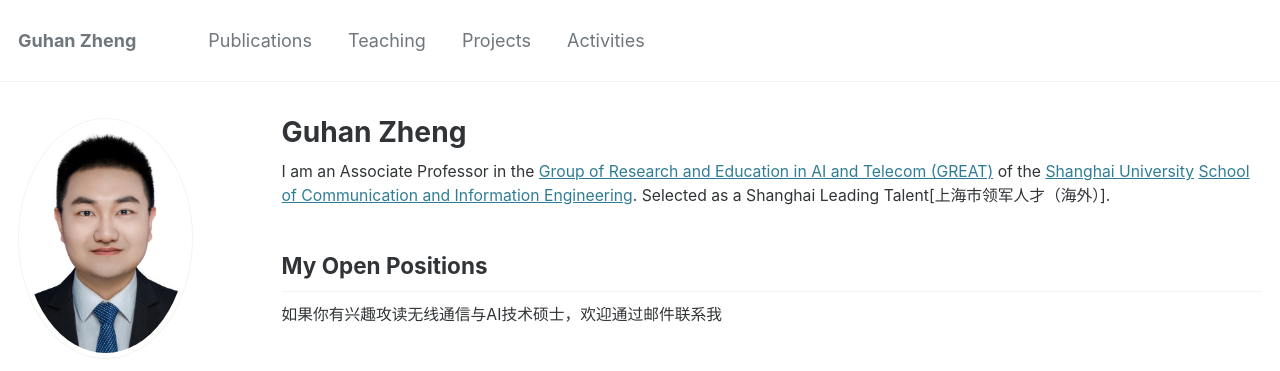
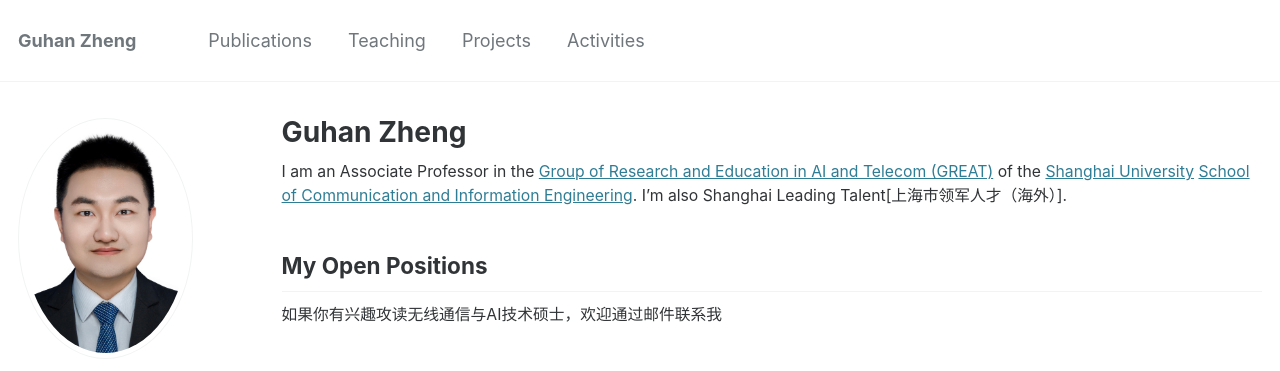
Before and after one commit to Guhan328/Guhan328.github.io, a Jekyll site: the page built from _pages/about.md, in a window 1280 px wide and 933 px high. Shown: the top 371 px of the window. Built offline with Jekyll 4.4.1, drawn with Linux system fonts in a browser that asks for light colours.

Commit message:
Update about.md

```diff
--- a/_pages/about.md
+++ b/_pages/about.md
@@ -8,7 +8,7 @@
 sitemap: true
 ---
 
-I am an Associate Professor in the [Group of Research and Education in AI and Telecom (GREAT)](https://scie.shu.edu.cn/info/1281/6334.htm) of the [Shanghai University](https://en.shu.edu.cn/) [School of Communication and Information Engineering](https://scie-en.shu.edu.cn/). Selected as a Shanghai Leading Talent[上海市领军人才（海外）].
+I am an Associate Professor in the [Group of Research and Education in AI and Telecom (GREAT)](https://scie.shu.edu.cn/info/1281/6334.htm) of the [Shanghai University](https://en.shu.edu.cn/) [School of Communication and Information Engineering](https://scie-en.shu.edu.cn/). I'm also Shanghai Leading Talent[上海市领军人才（海外）].
 
 ## My Open Positions
 
```
